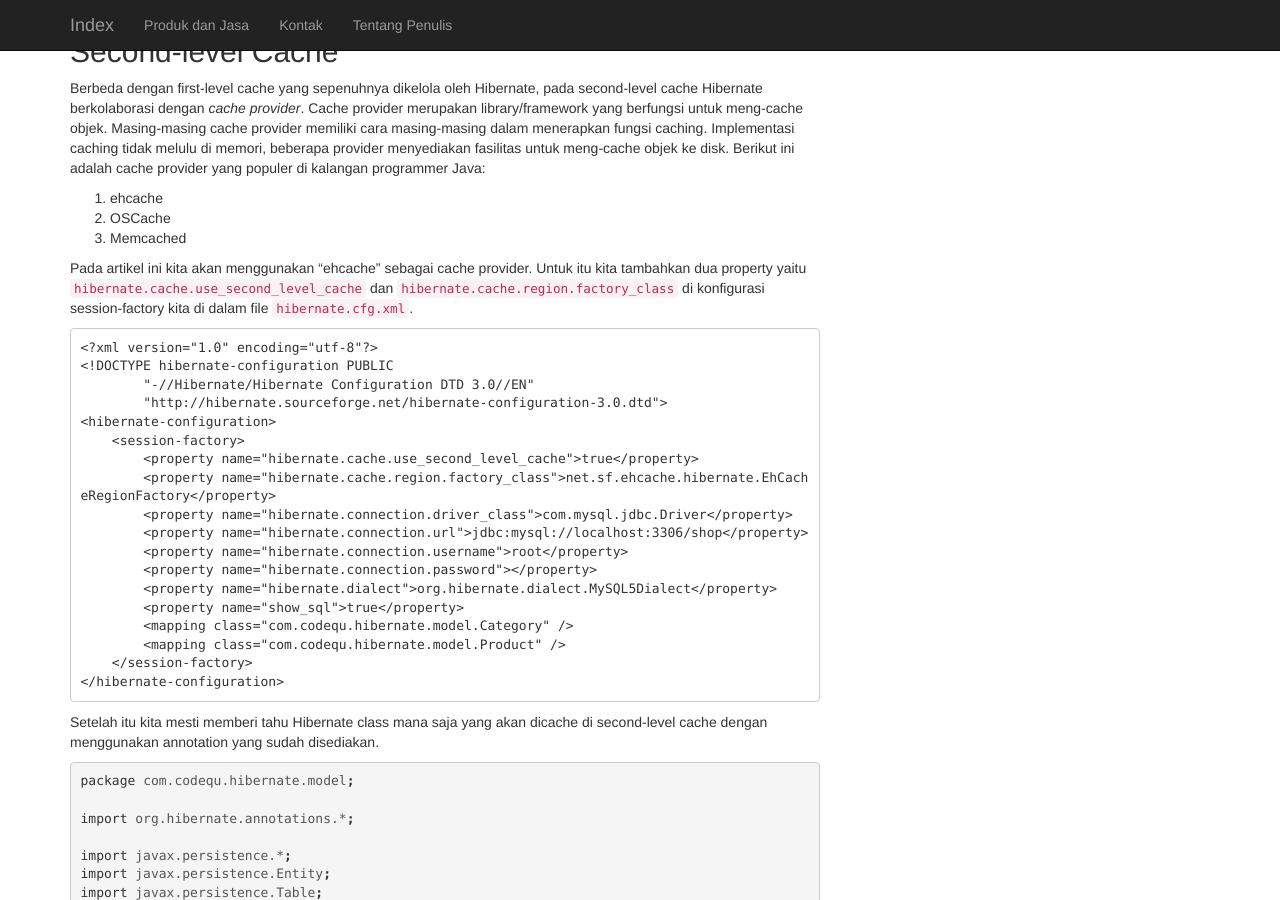
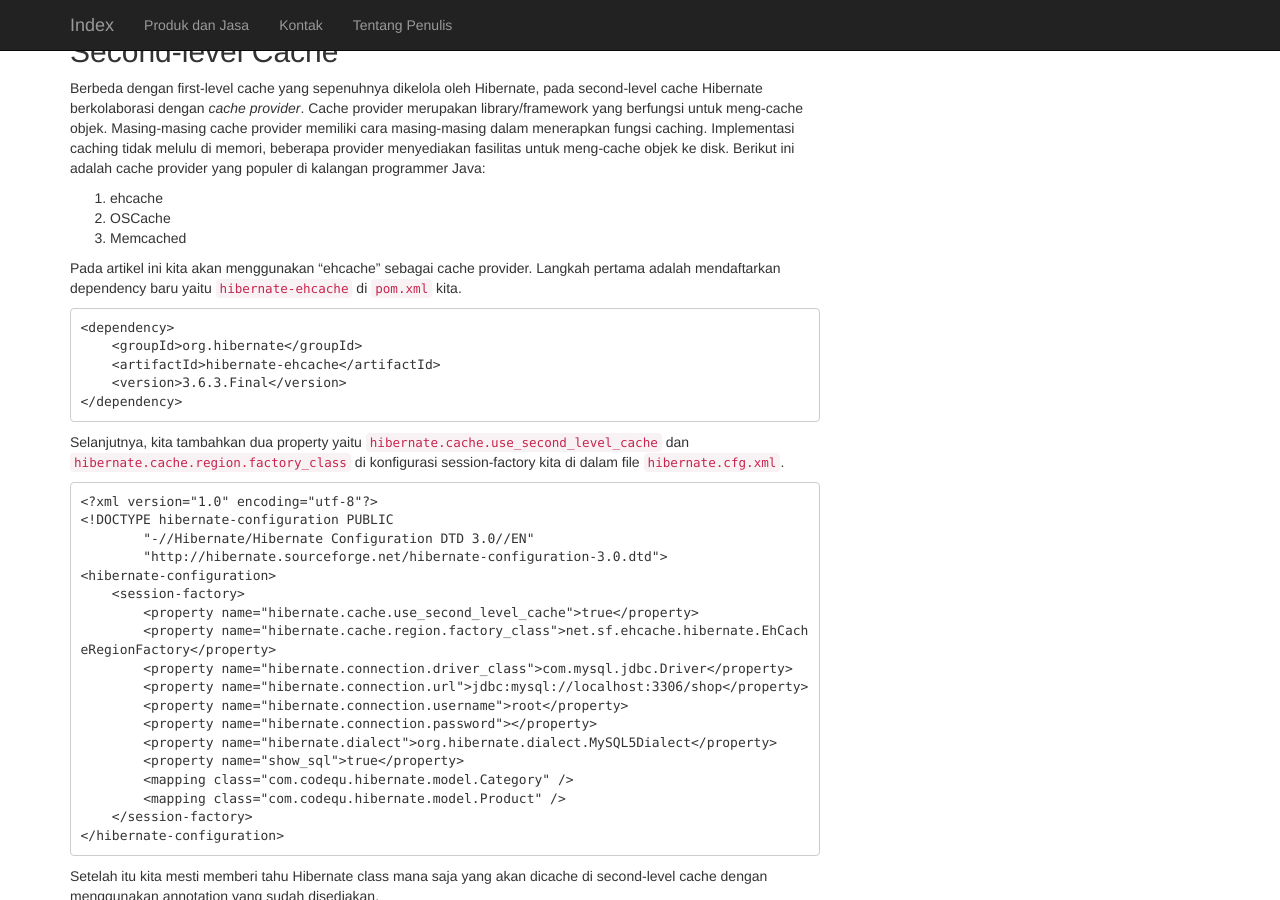
Before and after one commit to bustanil/bustanil.github.io, a Jekyll site: the page built from _posts/2014-08-10-meningkatkan-performa-aplikasi-dengan-hibernate-cache.md, in a window 1280 px wide and 900 px high, scrolled down 2032 px. Built offline with Jekyll 4.4.1, drawn with Linux system fonts in a browser that asks for light colours; comment, search, counter and statistics services are not loaded.

Commit message:
add more configuration information

```diff
--- a/_posts/2014-08-10-meningkatkan-performa-aplikasi-dengan-hibernate-cache.md
+++ b/_posts/2014-08-10-meningkatkan-performa-aplikasi-dengan-hibernate-cache.md
@@ -102,7 +102,15 @@ Berbeda dengan first-level cache yang sepenuhnya dikelola oleh Hibernate, pada s
 2. OSCache
 3. Memcached
 
-Pada artikel ini kita akan menggunakan "ehcache" sebagai cache provider. Untuk itu kita tambahkan dua property yaitu `hibernate.cache.use_second_level_cache` dan `hibernate.cache.region.factory_class` di konfigurasi session-factory kita di dalam file `hibernate.cfg.xml`.
+Pada artikel ini kita akan menggunakan "ehcache" sebagai cache provider. Langkah pertama adalah mendaftarkan dependency baru yaitu `hibernate-ehcache` di `pom.xml` kita.
+
+    <dependency>
+        <groupId>org.hibernate</groupId>
+        <artifactId>hibernate-ehcache</artifactId>
+        <version>3.6.3.Final</version>
+    </dependency>
+
+Selanjutnya, kita tambahkan dua property yaitu `hibernate.cache.use_second_level_cache` dan `hibernate.cache.region.factory_class` di konfigurasi session-factory kita di dalam file `hibernate.cfg.xml`.
 
 	<?xml version="1.0" encoding="utf-8"?>
 	<!DOCTYPE hibernate-configuration PUBLIC
```
